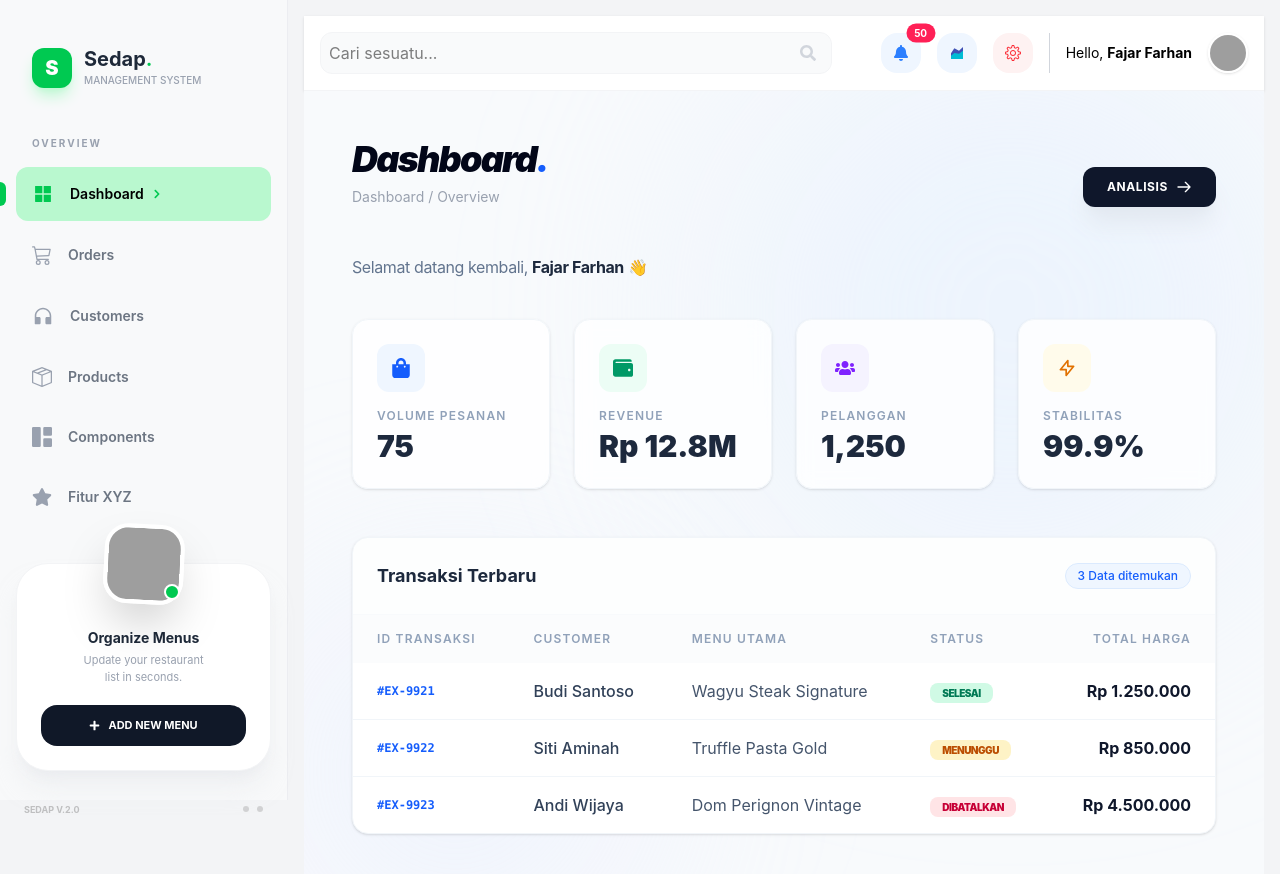
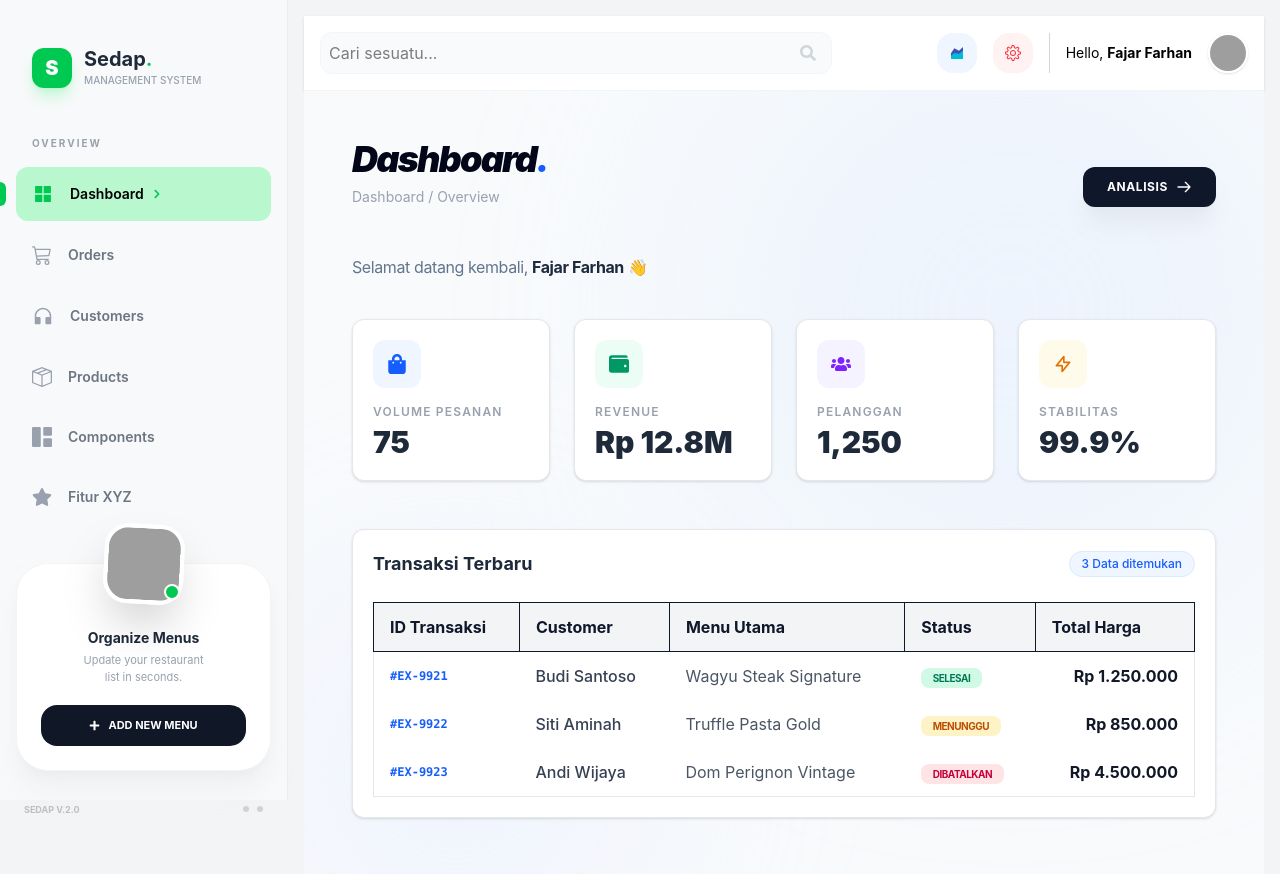
Before and after one commit to fajar24si-hub/prak_react_sid, a React (Vite) app: page / in a window 1280 px wide. Shown: the top 874 px of the page. Built offline with nearby package versions, Linux system fonts and the light colour scheme; grey boxes are pictures that could not be loaded; a web font is replaced by a local one.

Commit message:
hilangkan icon

```diff
--- a/src/components/Header.jsx
+++ b/src/components/Header.jsx
@@ -26,12 +26,6 @@ export default function Header({ searchTerm, setSearchTerm }) {
 
                 {/* Icons tetap */}
                 <div className="flex items-center space-x-4 ml-4">
-                    <div className="relative p-3 bg-blue-50 rounded-2xl text-blue-500">
-                        <FaBell />
-                        <span className="absolute top-0 right-0 translate-x-1/2 -translate-y-1/2 bg-rose-500 text-white rounded-full px-2 py-0.5 text-[10px] font-bold">
-                            50
-                        </span>
-                    </div>
 
                     <div className="p-3 bg-blue-50 rounded-2xl">
                         <FcAreaChart />
--- a/src/pages/Dashboard.jsx
+++ b/src/pages/Dashboard.jsx
@@ -1,5 +1,8 @@
 import { useState } from "react";
 import PageHeader from "../components/PageHeader";
+import Card from "../components/Card";
+import Table from "../components/Table";
+import Modal from "../components/Modal";
 import { FaShoppingBag, FaWallet, FaUsers } from "react-icons/fa";
 import { HiOutlineArrowRight, HiOutlineLightningBolt } from "react-icons/hi";
 
@@ -56,24 +59,25 @@ export default function Dashboard({ searchTerm = "" }) {
                         { label: "Pelanggan", val: "1,250", icon: <FaUsers />, color: "text-violet-600", bg: "bg-violet-50" },
                         { label: "Stabilitas", val: "99.9%", icon: <HiOutlineLightningBolt />, color: "text-amber-600", bg: "bg-amber-50" },
                     ].map((stat, i) => (
+                        <Card key={i}>
                             <div
-                            key={i}
                                 onClick={() => setSelected(stat.label)}
-                            className="group p-6 bg-white/80 backdrop-blur-sm border border-slate-100 rounded-2xl shadow-sm cursor-pointer transition-all hover:shadow-xl hover:-translate-y-1"
+                                className="cursor-pointer hover:scale-105 transition-all"
                             >
-                            <div className={`w-12 h-12 ${stat.bg} ${stat.color} rounded-xl flex items-center justify-center text-xl mb-4 group-hover:scale-110 transition-transform`}>
+                                <div className={`w-12 h-12 ${stat.bg} ${stat.color} rounded-xl flex items-center justify-center text-xl mb-4`}>
                                     {stat.icon}
                                 </div>
-                            <p className="text-xs font-semibold text-slate-400 uppercase tracking-widest">{stat.label}</p>
-                            <h2 className="text-3xl font-black text-slate-800 mt-1">{stat.val}</h2>
+                                <p className="text-xs font-semibold text-gray-400 uppercase tracking-widest">{stat.label}</p>
+                                <h2 className="text-3xl font-black text-gray-800 mt-1">{stat.val}</h2>
                             </div>
+                        </Card>
                     ))}
                 </div>
 
                 {/* TABLE SECTION */}
-                <div className="bg-white border border-slate-100 rounded-2xl shadow-sm overflow-hidden">
-                    <div className="p-6 border-b border-slate-50 flex justify-between items-center bg-slate-50/30">
-                        <h3 className="text-lg font-bold text-slate-800">
+                <Card>
+                    <div className="flex justify-between items-center mb-6">
+                        <h3 className="text-lg font-bold text-gray-800">
                             {searchTerm ? "Hasil Pencarian" : "Transaksi Terbaru"}
                         </h3>
                         <span className="text-xs font-medium bg-blue-50 text-blue-600 px-3 py-1 rounded-full border border-blue-100">
@@ -81,33 +85,22 @@ export default function Dashboard({ searchTerm = "" }) {
                         </span>
                     </div>
 
-                    <div className="overflow-x-auto">
-                        <table className="w-full">
-                            <thead>
-                                <tr className="text-left text-slate-400 text-xs uppercase tracking-widest bg-slate-50/50">
-                                    <th className="px-6 py-4 font-semibold">ID Transaksi</th>
-                                    <th className="px-6 py-4 font-semibold">Customer</th>
-                                    <th className="px-6 py-4 font-semibold">Menu Utama</th>
-                                    <th className="px-6 py-4 font-semibold">Status</th>
-                                    <th className="px-6 py-4 text-right font-semibold">Total Harga</th>
-                                </tr>
-                            </thead>
-                            <tbody className="divide-y divide-slate-100">
+                    <Table headers={["ID Transaksi", "Customer", "Menu Utama", "Status", "Total Harga"]}>
                         {filteredOrders.length > 0 ? (
                             filteredOrders.map((o) => (
-                                        <tr key={o.id} className="group hover:bg-blue-50/30 transition-colors">
-                                            <td className="px-6 py-4 font-mono text-xs text-blue-600 font-bold">{o.id}</td>
-                                            <td className="px-6 py-4 font-medium text-slate-700">{o.customer}</td>
-                                            <td className="px-6 py-4 text-slate-600">{o.item}</td>
-                                            <td className="px-6 py-4">
-                                                <span className={`px-3 py-1 rounded-lg text-[10px] font-black uppercase tracking-tighter
+                                <tr key={o.id}>
+                                    <td className="px-4 py-3 font-mono text-xs text-blue-600 font-bold">{o.id}</td>
+                                    <td className="px-4 py-3 font-medium text-gray-700">{o.customer}</td>
+                                    <td className="px-4 py-3 text-gray-600">{o.item}</td>
+                                    <td className="px-4 py-3">
+                                        <span className={`px-3 py-1 rounded-lg text-[10px] font-bold uppercase tracking-tighter
                                             ${o.status === 'Selesai' ? 'bg-emerald-100 text-emerald-700' :
                                               o.status === 'Menunggu' ? 'bg-amber-100 text-amber-700' :
                                               'bg-rose-100 text-rose-700'}`}>
                                             {o.status}
                                         </span>
                                     </td>
-                                            <td className="px-6 py-4 text-right font-bold text-slate-900">{o.price}</td>
+                                    <td className="px-4 py-3 text-right font-bold text-gray-900">{o.price}</td>
                                 </tr>
                             ))
                         ) : (
@@ -115,37 +108,33 @@ export default function Dashboard({ searchTerm = "" }) {
                                 <td colSpan="5" className="text-center py-20">
                                     <div className="flex flex-col items-center opacity-40">
                                         <FaShoppingBag className="text-4xl mb-2" />
-                                                <p className="text-slate-500 font-medium">Tidak ada data yang ditemukan</p>
+                                        <p className="text-gray-500 font-medium">Tidak ada data yang ditemukan</p>
                                     </div>
                                 </td>
                             </tr>
                         )}
-                            </tbody>
-                        </table>
-                    </div>
-                </div>
+                    </Table>
+                </Card>
 
                 {/* MODAL */}
                 {selected && (
-                    <div className="fixed inset-0 z-[100] flex items-center justify-center p-4">
-                        <div
-                            className="absolute inset-0 bg-slate-900/40 backdrop-blur-sm transition-opacity"
-                            onClick={() => setSelected(null)}
-                        ></div>
-                        <div className="relative bg-white p-8 rounded-3xl shadow-2xl max-w-sm w-full text-center transform transition-all animate-in fade-in zoom-in duration-300">
+                    <Modal
+                        title={selected}
+                        onClose={() => setSelected(null)}
+                    >
+                        <div className="text-center">
                             <div className="w-20 h-20 bg-blue-50 text-blue-600 rounded-full flex items-center justify-center mx-auto mb-6 text-3xl">
                                 <HiOutlineLightningBolt />
                             </div>
-                            <h2 className="text-2xl font-black text-slate-800 mb-2">{selected}</h2>
-                            <p className="text-slate-500 mb-8 leading-relaxed">Detail informasi untuk metrik <span className="font-bold text-slate-800">{selected}</span> akan segera hadir di modul Analisis Pro.</p>
+                            <p className="text-gray-500 mb-8 leading-relaxed">Detail informasi untuk metrik <span className="font-bold text-gray-800">{selected}</span> akan segera hadir di modul Analisis Pro.</p>
                             <button
                                 onClick={() => setSelected(null)}
-                                className="w-full bg-slate-900 text-white font-bold py-4 rounded-2xl hover:bg-slate-800 transition-colors shadow-lg"
+                                className="w-full bg-blue-600 text-white font-bold py-2 rounded-lg hover:bg-blue-700 transition-colors"
                             >
                                 Mengerti
                             </button>
                         </div>
-                    </div>
+                    </Modal>
                 )}
             </div>
         </div>
```
Lines whose indentation alone changed are shown as unchanged.
